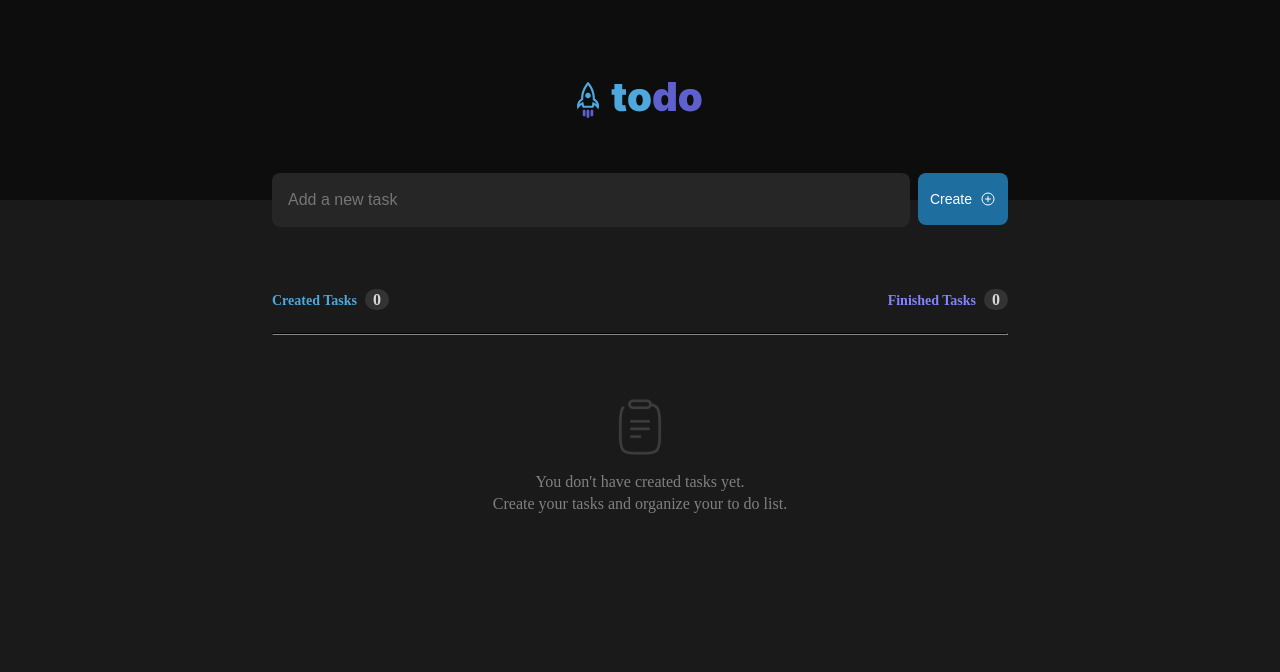
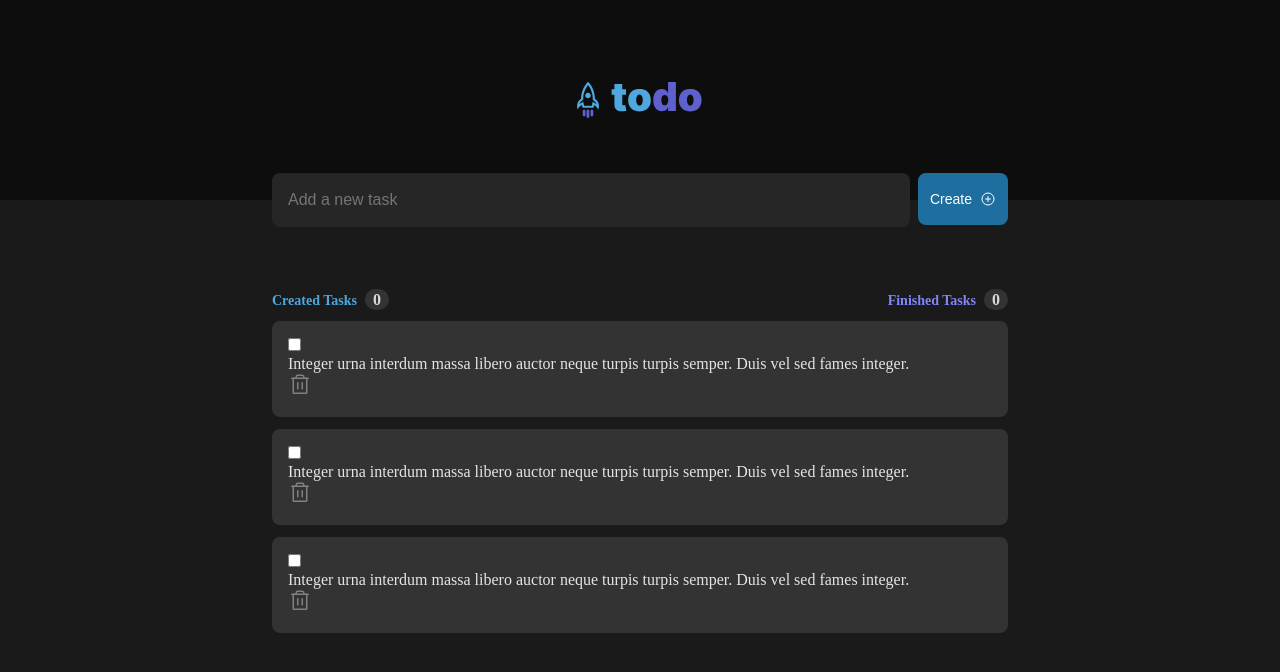
Before and after one commit to ThiagoLG/todo-list, a React (Vite) app: page / in a window 1280 px wide. Shown: the top 672 px of the page. Built offline with nearby package versions, Linux system fonts and the light colour scheme.

Commit message:
Creating the base of 'TaskItem' component, to show all tasks no list + creating interfaces and config types + creating a list of tasks in memory to validate + implementing task item structure

```diff
--- a/src/App.module.scss
+++ b/src/App.module.scss
@@ -66,7 +66,8 @@ main {
   }
 
   .taskContainer {
-
+    display: grid;
+    gap: 0.75rem;
     .taskHeader {
       display: flex;
       justify-content: space-between;
--- a/src/App.tsx
+++ b/src/App.tsx
@@ -1,10 +1,29 @@
 import styles from './App.module.scss'
 import { PlusCircle } from 'phosphor-react'
 import { useState } from 'react'
+import { Task } from './components/Task/TaskItem';
+import { ITaskItem } from './models/ITaskItem';
 
 function App() {
 
-  const [tasksList, setTasksList] = useState([]);
+  const [tasksList, setTasksList] = useState<ITaskItem[]>([
+    {
+      id: '123',
+      description: 'Integer urna interdum massa libero auctor neque turpis turpis semper. Duis vel sed fames integer.',
+      createdAt: new Date()
+    },
+    {
+      id: '123',
+      description: 'Integer urna interdum massa libero auctor neque turpis turpis semper. Duis vel sed fames integer.',
+      createdAt: new Date()
+    },
+    {
+      id: '123',
+      description: 'Integer urna interdum massa libero auctor neque turpis turpis semper. Duis vel sed fames integer.',
+      createdAt: new Date()
+    }
+
+  ]);
 
   return (
     <div className="App">
@@ -52,7 +71,11 @@ function App() {
                 <p>Create your tasks and organize your to do list.</p>
               </div>
             </>
-            : null}
+            :
+            tasksList.map((task) => {
+              return (<Task taskInfos={task} />)
+            })
+          }
 
         </section>
 
--- /dev/null
+++ b/src/components/Task/TaskItem.module.scss
@@ -0,0 +1,7 @@
+@import '../../reusables/variables.scss';
+
+.taskItem{
+    background-color: $gray-400;
+    border-radius: 8px;
+    padding: 1rem;
+}
--- /dev/null
+++ b/src/components/Task/TaskItem.tsx
@@ -0,0 +1,14 @@
+import styles from './TaskItem.module.scss'
+import { ITaskComponent } from '../../models/ITaskComponent'
+import { Trash } from 'phosphor-react'
+
+export function Task({ taskInfos }: ITaskComponent) {
+
+    return (
+        <div className={styles.taskItem}>
+            <input type="checkbox" />
+            <div>{taskInfos.description}</div>
+            <Trash size={24} color="#808080" />
+        </div>
+    )
+}
--- /dev/null
+++ b/src/models/ITaskComponent.ts
@@ -0,0 +1,5 @@
+import { ITaskItem } from "./ITaskItem";
+
+export interface ITaskComponent {
+    taskInfos: ITaskItem;
+}
--- /dev/null
+++ b/src/models/ITaskItem.ts
@@ -0,0 +1,6 @@
+export interface ITaskItem {
+    id: string;
+    description: string;
+    createdAt: Date;
+    finishedAt?: Date;
+}
```
